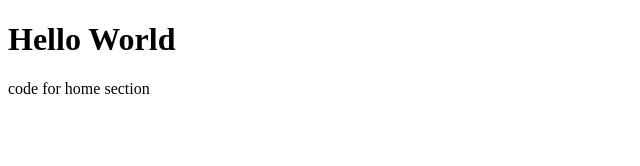
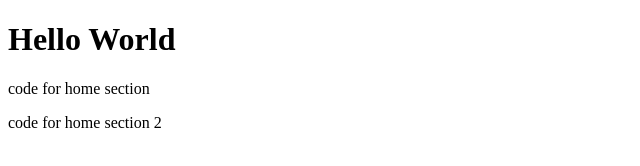
Before and after one commit to ihymon/branch, a plain HTML site: page index.html in a window 1280 px wide. Shown: the whole page, without its empty margins (0-640 px from the left). Drawn offline with Linux system fonts and the light colour scheme.

Commit message:
add second p section

```diff
--- a/index.html
+++ b/index.html
@@ -8,5 +8,7 @@
 <body>
     <h1>Hello World</h1>
     <p>code for home section</p>
+
+    <p>code for home section 2</p>
 </body>
 </html>
```
